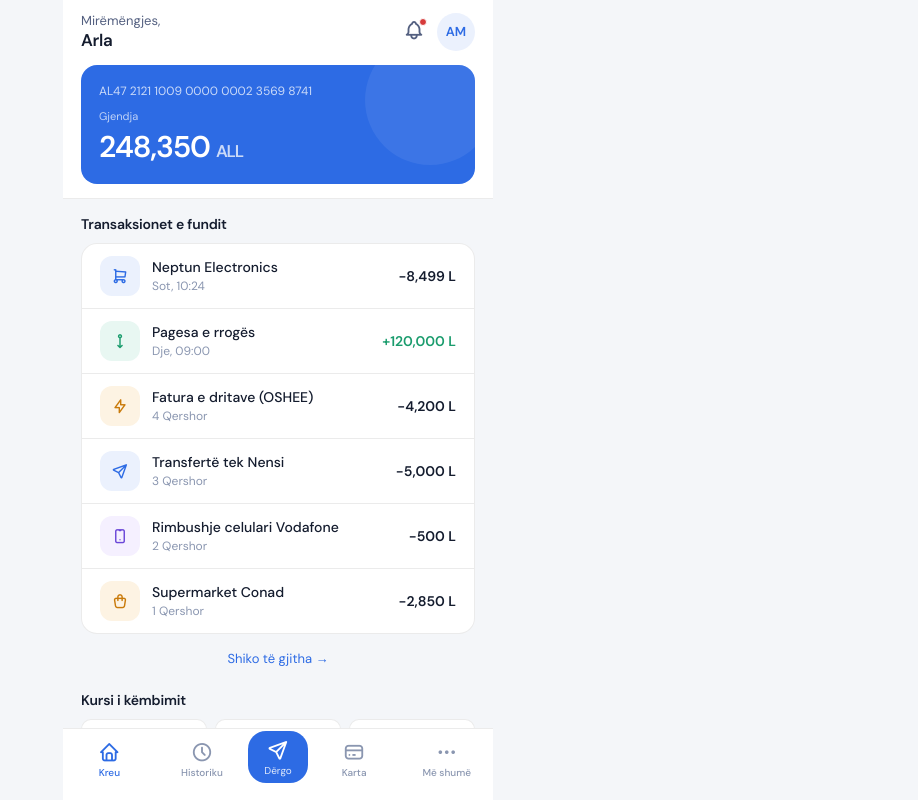
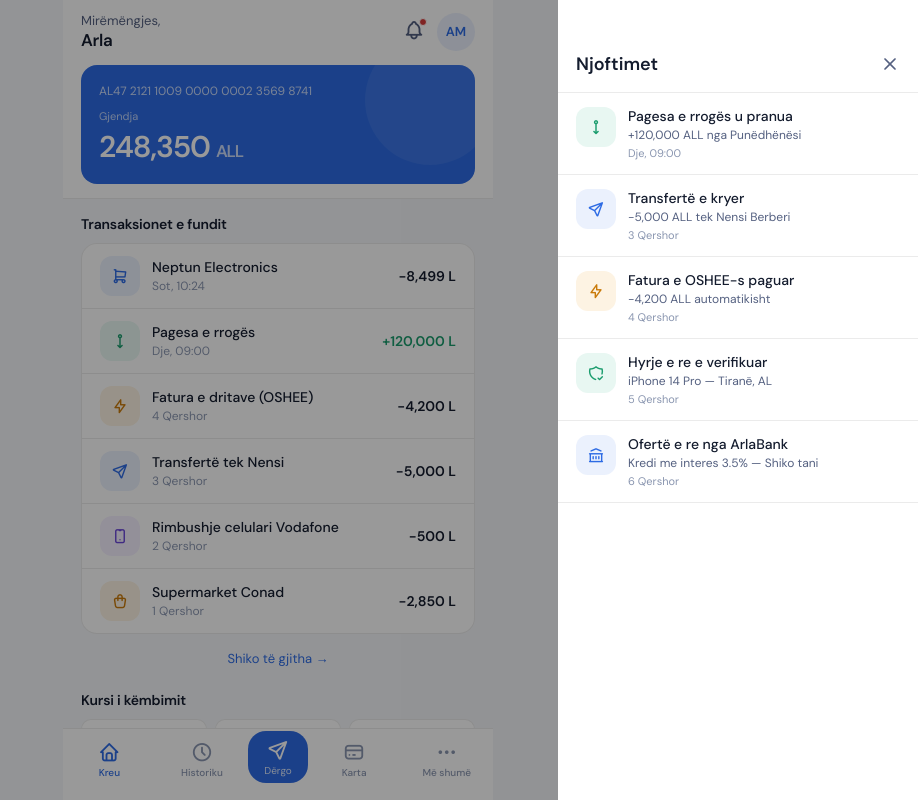
Before and after one commit to arlam15/ArlaBank, a React (Vite) app: page /dashboard in a window 1280 px wide. Both pictures are taken after a click on the element 775 px from the left and 31 px from the top of the page. Shown: the whole page, without its empty margins (362-1280 px from the left). Built offline with nearby package versions, Linux system fonts and the light colour scheme.

Commit message:
Add notifications and settings panels to Dashboard

```diff
--- a/src/screens/Dashboard.jsx
+++ b/src/screens/Dashboard.jsx
@@ -1,3 +1,4 @@
+import { useState } from 'react'
 import { useNavigate } from 'react-router-dom'
 import BottomNav from '../components/BottomNav'
 
@@ -10,12 +11,110 @@ const transactions = [
   { id: 6, name: 'Supermarket Conad', date: '1 Qershor', amount: '-2,850 L', type: 'out', icon: 'ti-shopping-bag', iconBg: 'var(--warning-bg)', iconColor: 'var(--warning)' },
 ]
 
+const notifications = [
+  { id: 1, icon: 'ti-arrow-down-circle', iconBg: 'var(--success-bg)', iconColor: 'var(--success)', title: 'Pagesa e rrogës u pranua', desc: '+120,000 ALL nga Punëdhënësi', time: 'Dje, 09:00' },
+  { id: 2, icon: 'ti-send', iconBg: '#EBF1FD', iconColor: 'var(--primary)', title: 'Transfertë e kryer', desc: '-5,000 ALL tek Nensi Berberi', time: '3 Qershor' },
+  { id: 3, icon: 'ti-bolt', iconBg: 'var(--warning-bg)', iconColor: 'var(--warning)', title: 'Fatura e OSHEE-s paguar', desc: '-4,200 ALL automatikisht', time: '4 Qershor' },
+  { id: 4, icon: 'ti-shield-check', iconBg: 'var(--success-bg)', iconColor: 'var(--success)', title: 'Hyrje e re e verifikuar', desc: 'iPhone 14 Pro — Tiranë, AL', time: '5 Qershor' },
+  { id: 5, icon: 'ti-building-bank', iconBg: '#EBF1FD', iconColor: 'var(--primary)', title: 'Ofertë e re nga ArlaBank', desc: 'Kredi me interes 3.5% — Shiko tani', time: '6 Qershor' },
+]
+
 export default function Dashboard() {
   const navigate = useNavigate()
+  const [showNotifications, setShowNotifications] = useState(false)
+  const [showSettings, setShowSettings] = useState(false)
+  const [darkMode, setDarkMode] = useState(false)
 
   return (
     <>
-      {/* Header */}
+      {/* NOTIFICATIONS PANEL */}
+      {showNotifications && (
+        <div style={{ position: 'fixed', top: 0, left: 0, right: 0, bottom: 0, background: 'rgba(0,0,0,0.4)', zIndex: 200 }} onClick={() => setShowNotifications(false)}>
+          <div style={{ position: 'absolute', top: 0, right: 0, width: '85%', maxWidth: 360, height: '100%', background: 'var(--surface)', display: 'flex', flexDirection: 'column' }} onClick={e => e.stopPropagation()}>
+            <div style={{ padding: '52px 18px 16px', borderBottom: '0.5px solid var(--border)', display: 'flex', justifyContent: 'space-between', alignItems: 'center' }}>
+              <h2 style={{ fontSize: 18, fontWeight: 600, color: 'var(--text1)' }}>Njoftimet</h2>
+              <i className="ti ti-x" style={{ fontSize: 20, color: 'var(--text2)', cursor: 'pointer' }} onClick={() => setShowNotifications(false)} aria-hidden="true" />
+            </div>
+            <div style={{ flex: 1, overflowY: 'auto' }}>
+              {notifications.map(n => (
+                <div key={n.id} style={{ display: 'flex', gap: 12, padding: '14px 18px', borderBottom: '0.5px solid var(--border)', cursor: 'pointer' }}>
+                  <div style={{ width: 40, height: 40, borderRadius: 12, background: n.iconBg, display: 'flex', alignItems: 'center', justifyContent: 'center', flexShrink: 0 }}>
+                    <i className={`ti ${n.icon}`} style={{ fontSize: 17, color: n.iconColor }} aria-hidden="true" />
+                  </div>
+                  <div style={{ flex: 1 }}>
+                    <p style={{ fontSize: 14, fontWeight: 500, color: 'var(--text1)' }}>{n.title}</p>
+                    <p style={{ fontSize: 12, color: 'var(--text2)', marginTop: 2 }}>{n.desc}</p>
+                    <p style={{ fontSize: 11, color: 'var(--text3)', marginTop: 3 }}>{n.time}</p>
+                  </div>
+                </div>
+              ))}
+            </div>
+          </div>
+        </div>
+      )}
+
+      {/* SETTINGS PANEL */}
+      {showSettings && (
+        <div style={{ position: 'fixed', top: 0, left: 0, right: 0, bottom: 0, background: 'rgba(0,0,0,0.4)', zIndex: 200 }} onClick={() => setShowSettings(false)}>
+          <div style={{ position: 'absolute', top: 0, right: 0, width: '85%', maxWidth: 360, height: '100%', background: 'var(--surface)', display: 'flex', flexDirection: 'column' }} onClick={e => e.stopPropagation()}>
+            <div style={{ padding: '52px 18px 16px', borderBottom: '0.5px solid var(--border)', display: 'flex', justifyContent: 'space-between', alignItems: 'center' }}>
+              <h2 style={{ fontSize: 18, fontWeight: 600, color: 'var(--text1)' }}>Cilësimet</h2>
+              <i className="ti ti-x" style={{ fontSize: 20, color: 'var(--text2)', cursor: 'pointer' }} onClick={() => setShowSettings(false)} aria-hidden="true" />
+            </div>
+            <div style={{ flex: 1, overflowY: 'auto' }}>
+
+              {/* Profile */}
+              <div style={{ display: 'flex', alignItems: 'center', gap: 14, padding: '16px 18px', borderBottom: '0.5px solid var(--border)' }}>
+                <div style={{ width: 52, height: 52, borderRadius: '50%', background: 'var(--primary-light)', display: 'flex', alignItems: 'center', justifyContent: 'center', fontSize: 18, fontWeight: 600, color: 'var(--primary)' }}>AM</div>
+                <div>
+                  <p style={{ fontSize: 16, fontWeight: 600, color: 'var(--text1)' }}>Arla Mitrushi</p>
+                  <p style={{ fontSize: 12, color: 'var(--text3)' }}>Klient që nga 2021</p>
+                </div>
+              </div>
+
+              {/* Dark mode toggle */}
+              <div style={{ display: 'flex', alignItems: 'center', justifyContent: 'space-between', padding: '16px 18px', borderBottom: '0.5px solid var(--border)' }}>
+                <div style={{ display: 'flex', alignItems: 'center', gap: 12 }}>
+                  <i className={`ti ${darkMode ? 'ti-moon' : 'ti-sun'}`} style={{ fontSize: 20, color: 'var(--text2)' }} aria-hidden="true" />
+                  <div>
+                    <p style={{ fontSize: 14, fontWeight: 500, color: 'var(--text1)' }}>{darkMode ? 'Night Mode' : 'Day Mode'}</p>
+                    <p style={{ fontSize: 12, color: 'var(--text3)' }}>{darkMode ? 'Aktiv' : 'Aktiv'}</p>
+                  </div>
+                </div>
+                <div className={`toggle-pill ${darkMode ? 'on' : 'off'}`} onClick={() => setDarkMode(!darkMode)} />
+              </div>
+
+              {[
+                { icon: 'ti-user', label: 'Profili im', sub: 'Të dhënat personale' },
+                { icon: 'ti-shield-lock', label: 'Siguria', sub: 'PIN, biometrika, 2FA' },
+                { icon: 'ti-bell', label: 'Njoftimet', sub: 'Menaxho njoftimet' },
+                { icon: 'ti-language', label: 'Gjuha', sub: 'Shqip' },
+                { icon: 'ti-help-circle', label: 'Ndihmë', sub: 'FAQ dhe kontakt' },
+              ].map(item => (
+                <div key={item.label} style={{ display: 'flex', alignItems: 'center', padding: '14px 18px', gap: 12, borderBottom: '0.5px solid var(--border)', cursor: 'pointer' }}>
+                  <div style={{ width: 36, height: 36, borderRadius: 10, background: 'var(--primary-light)', display: 'flex', alignItems: 'center', justifyContent: 'center' }}>
+                    <i className={`ti ${item.icon}`} style={{ fontSize: 17, color: 'var(--primary)' }} aria-hidden="true" />
+                  </div>
+                  <div style={{ flex: 1 }}>
+                    <p style={{ fontSize: 14, fontWeight: 500, color: 'var(--text1)' }}>{item.label}</p>
+                    <p style={{ fontSize: 12, color: 'var(--text3)' }}>{item.sub}</p>
+                  </div>
+                  <i className="ti ti-chevron-right" style={{ fontSize: 16, color: 'var(--text3)' }} aria-hidden="true" />
+                </div>
+              ))}
+
+              <div style={{ padding: '20px 18px' }}>
+                <button style={{ width: '100%', height: 48, background: 'var(--red-bg)', border: 'none', borderRadius: 'var(--radius)', color: 'var(--red)', fontSize: 15, fontWeight: 600, fontFamily: 'var(--font)', cursor: 'pointer', display: 'flex', alignItems: 'center', justifyContent: 'center', gap: 8 }} onClick={() => navigate('/login')}>
+                  <i className="ti ti-logout" style={{ fontSize: 18 }} aria-hidden="true" />
+                  Dilni nga llogaria
+                </button>
+              </div>
+            </div>
+          </div>
+        </div>
+      )}
+
+      {/* HEADER */}
       <header style={{ background: 'var(--surface)', padding: '12px 18px 14px', borderBottom: '0.5px solid var(--border)', position: 'sticky', top: 0, zIndex: 10 }}>
         <div style={{ display: 'flex', justifyContent: 'space-between', alignItems: 'center', marginBottom: 14 }}>
           <div>
@@ -23,11 +122,14 @@ export default function Dashboard() {
             <p style={{ fontSize: 17, fontWeight: 600, color: 'var(--text1)', letterSpacing: '-0.3px' }}>Arla</p>
           </div>
           <div style={{ display: 'flex', gap: 12, alignItems: 'center' }}>
-            <div style={{ position: 'relative', cursor: 'pointer' }}>
+            <div style={{ position: 'relative', cursor: 'pointer' }} onClick={() => { setShowNotifications(true); setShowSettings(false) }}>
               <i className="ti ti-bell" style={{ fontSize: 22, color: 'var(--text2)' }} aria-hidden="true" />
               <div style={{ position: 'absolute', top: -1, right: -2, width: 8, height: 8, borderRadius: '50%', background: 'var(--red)', border: '1.5px solid #fff' }} />
             </div>
-            <div style={{ width: 38, height: 38, borderRadius: '50%', background: 'var(--primary-light)', display: 'flex', alignItems: 'center', justifyContent: 'center', fontSize: 13, fontWeight: 600, color: 'var(--primary)' }}>AM</div>
+            <div
+              style={{ width: 38, height: 38, borderRadius: '50%', background: 'var(--primary-light)', display: 'flex', alignItems: 'center', justifyContent: 'center', fontSize: 13, fontWeight: 600, color: 'var(--primary)', cursor: 'pointer' }}
+              onClick={() => { setShowSettings(true); setShowNotifications(false) }}
+            >AM</div>
           </div>
         </div>
 
@@ -36,7 +138,8 @@ export default function Dashboard() {
           <div style={{ position: 'absolute', right: -20, top: -30, width: 130, height: 130, borderRadius: '50%', background: 'rgba(255,255,255,0.07)' }} />
           <p style={{ fontSize: 12, opacity: 0.75, marginBottom: 10 }}>AL47 2121 1009 0000 0002 3569 8741</p>
           <p style={{ fontSize: 11, opacity: 0.7, marginBottom: 4 }}>Gjendja</p>
-          <p style={{ fontSize: 30, fontWeight: 600, letterSpacing: '-1.2px' }}>248,350 <span style={{ fontSize: 17, opacity: 0.75 }}>ALL</span></p></div>
+          <p style={{ fontSize: 30, fontWeight: 600, letterSpacing: '-1.2px' }}>248,350 <span style={{ fontSize: 17, opacity: 0.75 }}>ALL</span></p>
+        </div>
       </header>
 
       <div className="scroll-area">
@@ -59,9 +162,10 @@ export default function Dashboard() {
         <p style={{ textAlign: 'center', padding: '16px 0 8px', fontSize: 13, color: 'var(--primary)', cursor: 'pointer' }} onClick={() => navigate('/history')}>
           Shiko të gjitha →
         </p>
+
         {/* Exchange Rates */}
         <p className="section-title">Kursi i këmbimit</p>
-        <div style={{ display: 'flex', gap: 8, padding: '0 18px' }}>
+        <div style={{ display: 'flex', gap: 8, padding: '0 18px', marginBottom: 16 }}>
           {[
             { pair: 'EUR / ALL', rate: '108.40', change: '+0.2%' },
             { pair: 'USD / ALL', rate: '99.10', change: '+0.1%' },
```
